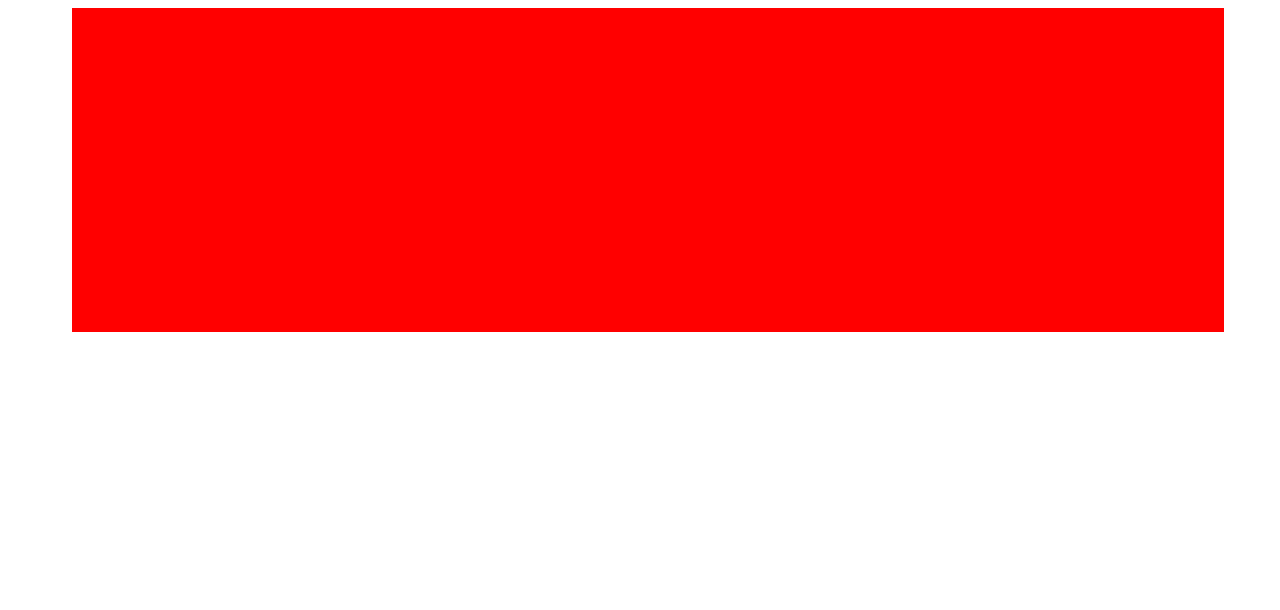
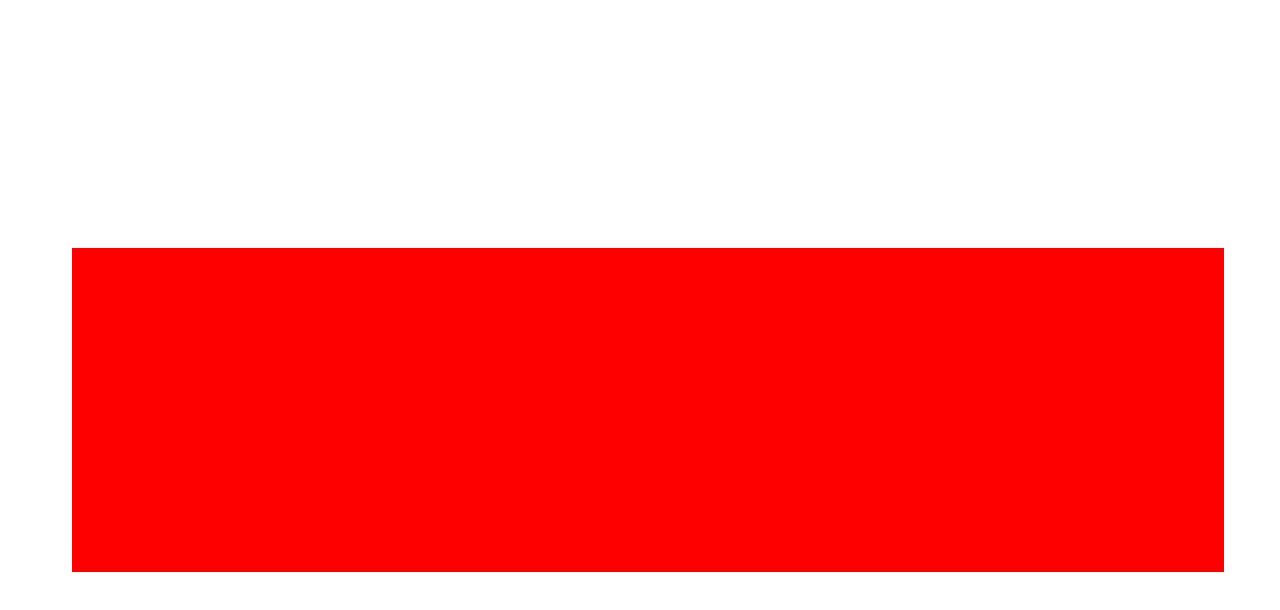
Before and after one commit to Nomenmet/Proyecto-final-wordpath, a React (Create React App) app: page / in a window 1280 px wide. Shown: the top 610 px of the page. Built offline with nearby package versions, Linux system fonts and the light colour scheme.

Commit message:
fin 20/5

```diff
--- a/package.json
+++ b/package.json
@@ -6,6 +6,7 @@
     "@testing-library/jest-dom": "^5.16.4",
     "@testing-library/react": "^13.2.0",
     "@testing-library/user-event": "^13.5.0",
+    "d3": "^7.4.4",
     "react": "^18.1.0",
     "react-dom": "^18.1.0",
     "react-scripts": "^5.0.1",
--- a/src/App.jsx
+++ b/src/App.jsx
@@ -1,5 +1,6 @@
 import React from "react";
 import { useState, useEffect } from 'react';
+import * as d3 from "d3";
 
 export function App(){
 
@@ -10,7 +11,7 @@ export function App(){
 }
 
 const estilo = {
-
+    position:"relative",
     color:"red",
     width:"90%",
     height:"40.5%",
--- a/src/index.js
+++ b/src/index.js
@@ -1,6 +1,7 @@
 import React from 'react';
 import ReactDOM from 'react-dom/client';
 import {App} from './App';
+import * as d3 from "d3";
 
 
 const root = ReactDOM.createRoot(document.getElementById('root'));
```
Also changed, not shown: src/components/Canva.jsx (added, +19 -0 lines), 1 other file (tests, documents, lock files or other folders).
